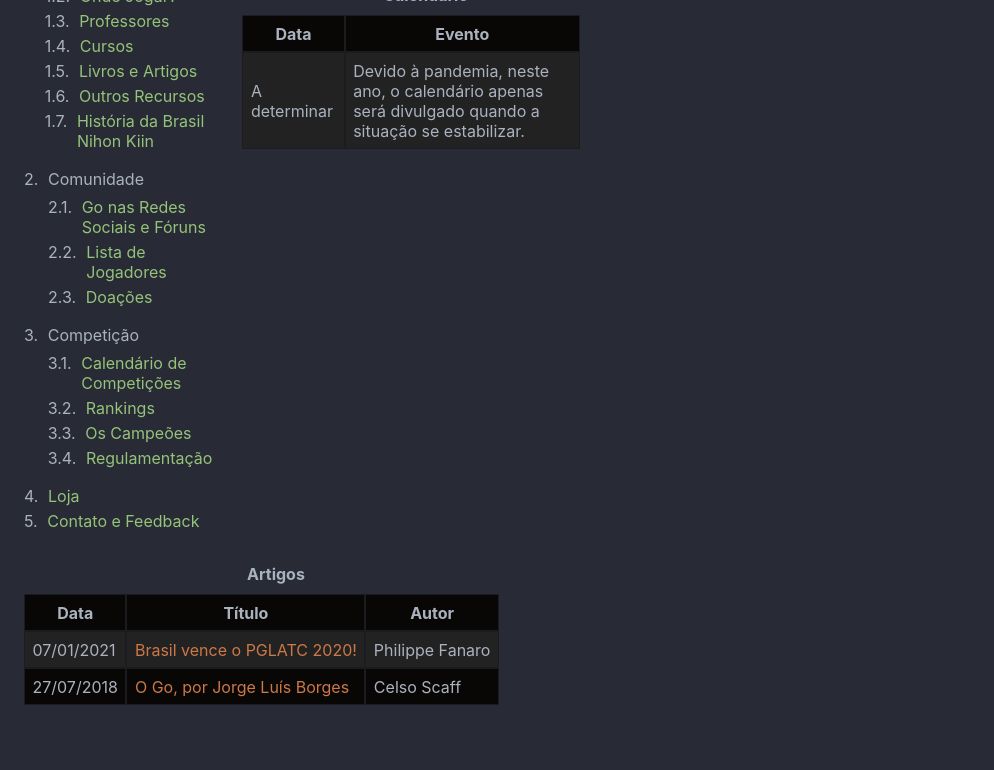
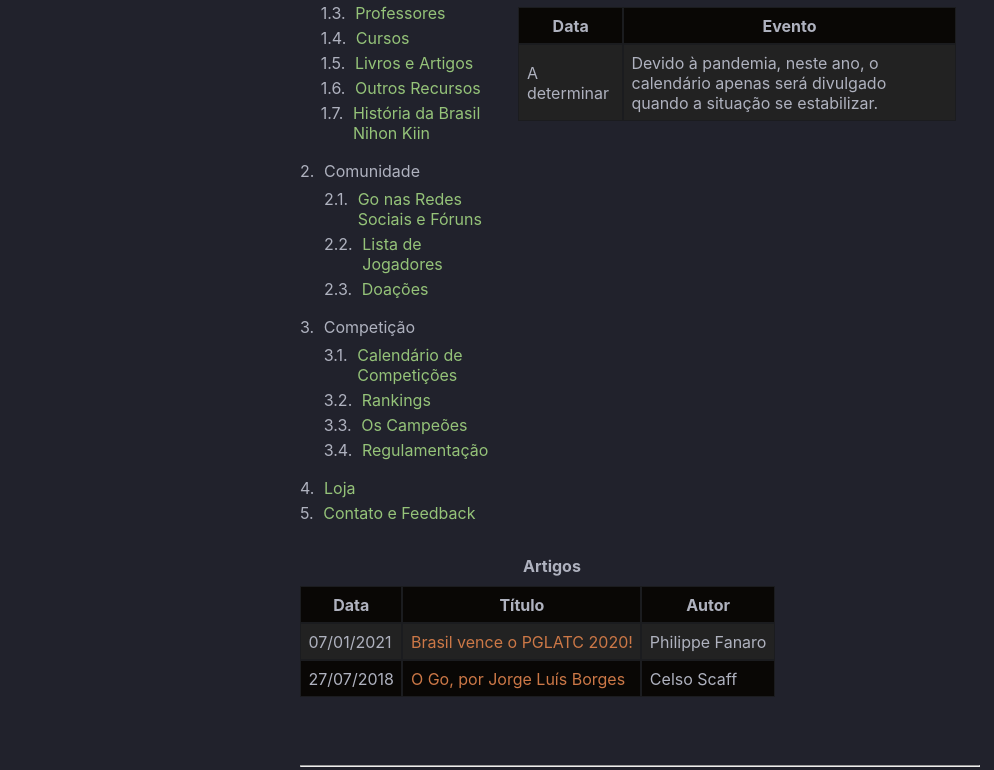
Before and after one commit to Brasil-Nihon-Kiin/nihonkiin.com.br, a website built with webpack: page index.html in a window 1280 px wide. Shown: the part 206-976 px from the top of the page, without its empty margins (0-994 px from the left). Built offline with nearby package versions, Linux system fonts and the light colour scheme.

Commit message:
centralização do corpo do site em dispositivos com mais largura | melhor contraste entre fonte e plano de fundo

```diff
--- a/index.css
+++ b/index.css
@@ -4,17 +4,22 @@
 :root {
   --font-family: -apple-system, BlinkMacSystemFont, "Segoe UI", Roboto, Oxygen,
     Ubuntu, Cantarell, "Open Sans", "Helvetica Neue", sans-serif;
-  --text-color: #abb2bf;
+  --text-color: #afb2bf;
   --max-content-width-mobile: 90vw;
-  --max-content-width-desktop: 580px;
+  --max-content-width-desktop: 680px;
   --margin: 1rem;
   --brighter-cell: #222222;
   --darker-cell: #090705;
   --margin-top-form-cadastro-jogador: 15px;
 }
 
+html {
+  display: table;
+  margin: auto;
+}
+
 body {
-  background-color: #282a36;
+  background-color: #21222c;
   color: var(--text-color);
   font-family: var(--font-family);
   max-width: var(--max-content-width-mobile);
@@ -22,6 +27,7 @@ body {
   padding-right: var(--margin);
   padding-top: 1.5rem;
   padding-bottom: 30px;
+  display: table-cell;
 }
 
 /* -------------------------------------------------------------------------- */
```
Also changed, not shown: index.js.
